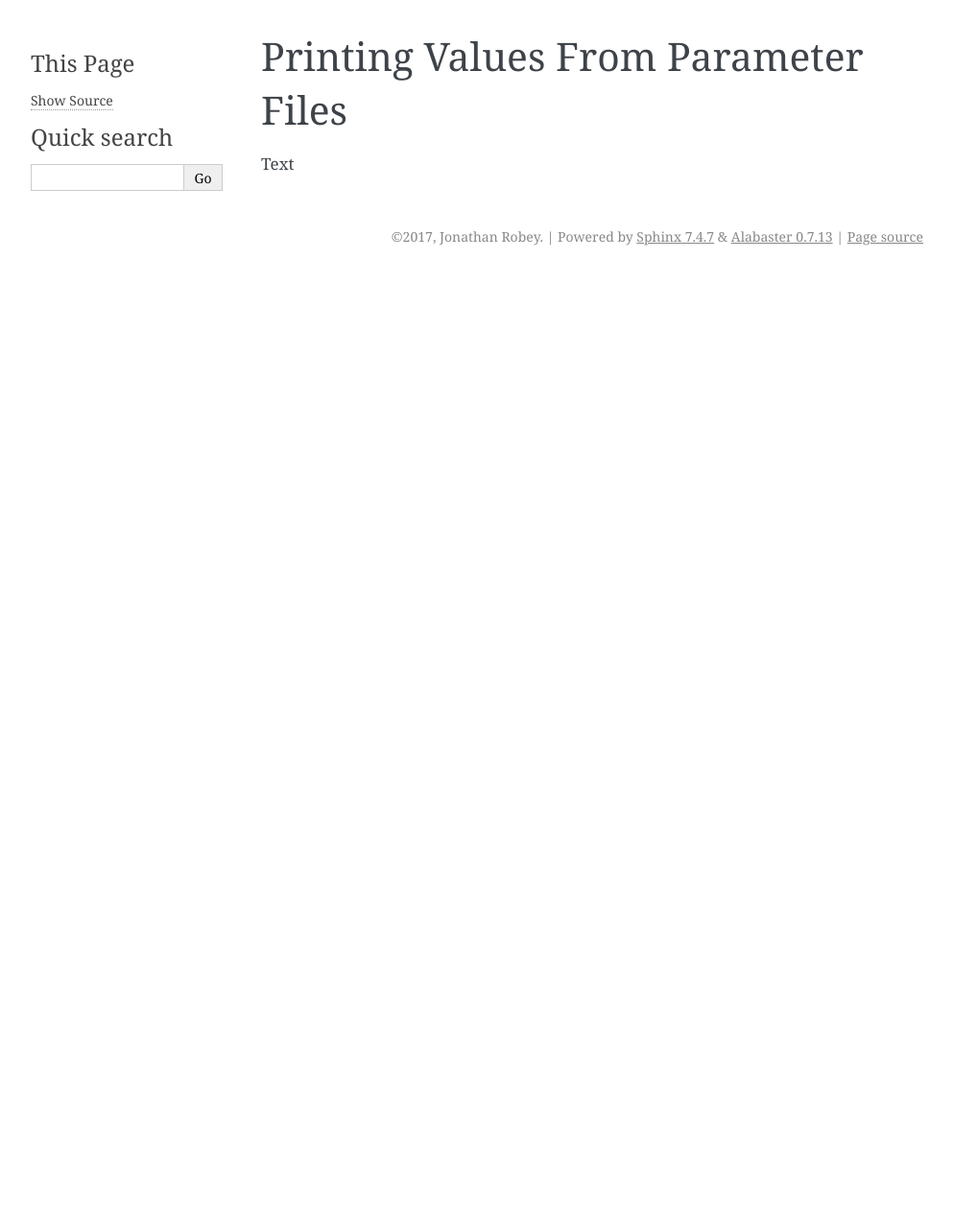
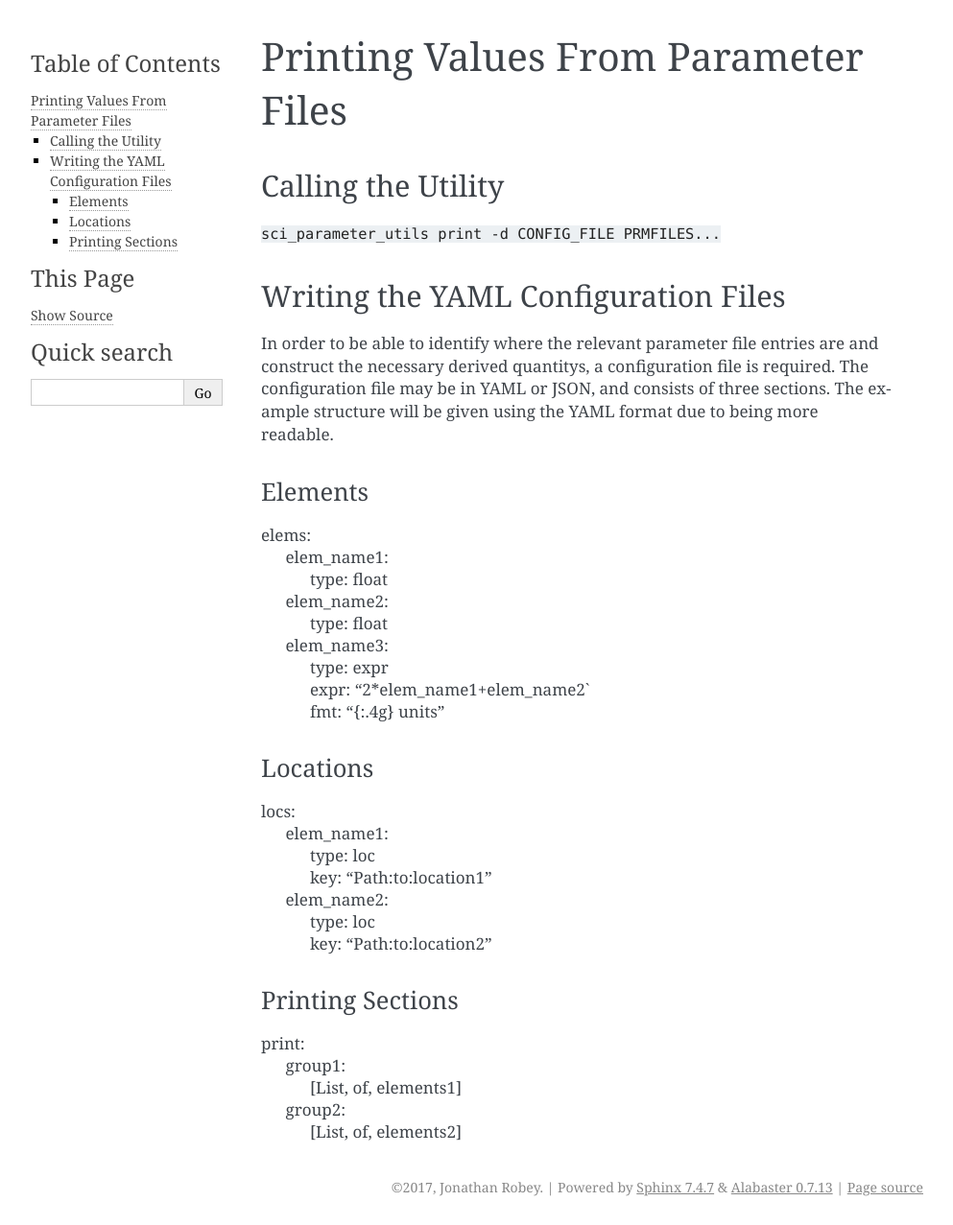
Before and after one commit to class4kayaker/NonDimensional_Calculators, a Sphinx documentation site: the page built from doc/print.rst, in a window 1280 px wide. Shown: the whole page at 96% size, without its empty margins (148-1141 px from the left). Built offline with Sphinx 7.4.7, drawn with Linux system fonts in a browser that asks for light colours; before the commit the page ends 900 px from its top, so only the background shows below that.

Commit message:
Add initial printing documentation

```diff
--- a/doc/print.rst
+++ b/doc/print.rst
@@ -1,4 +1,49 @@
 Printing Values From Parameter Files
 ====================================
 
-Text
+Calling the Utility
+-------------------
+
+``sci_parameter_utils print -d CONFIG_FILE PRMFILES...``
+
+Writing the YAML Configuration Files
+------------------------------------
+
+In order to be able to identify where the relevant parameter file entries are
+and construct the necessary derived quantitys, a configuration file is
+required. The configuration file may be in YAML or JSON, and consists of three
+sections. The example structure will be given using the YAML format due to
+being more readable.
+
+Elements
+^^^^^^^^
+
+| elems:
+|     elem_name1:
+|         type: float
+|     elem_name2:
+|         type: float
+|     elem_name3:
+|         type: expr
+|         expr: "2*elem_name1+elem_name2`
+|         fmt: "{:.4g} units"
+
+Locations
+^^^^^^^^^
+
+| locs:
+|     elem_name1:
+|         type: loc
+|         key: "Path:to:location1"
+|     elem_name2:
+|         type: loc
+|         key: "Path:to:location2"
+
+Printing Sections
+^^^^^^^^^^^^^^^^^
+
+| print:
+|     group1:
+|         [List, of, elements1]
+|     group2:
+|         [List, of, elements2]
```
